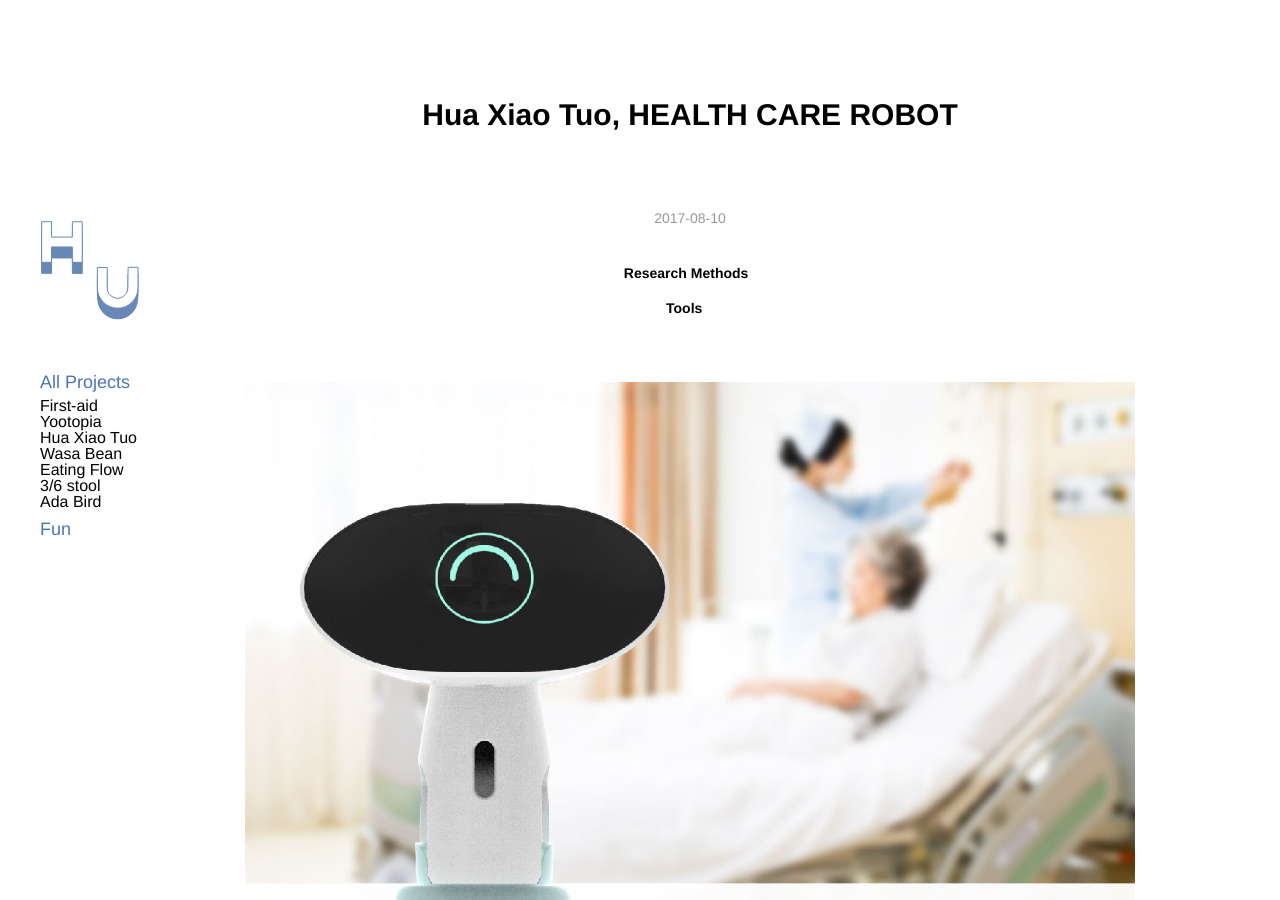
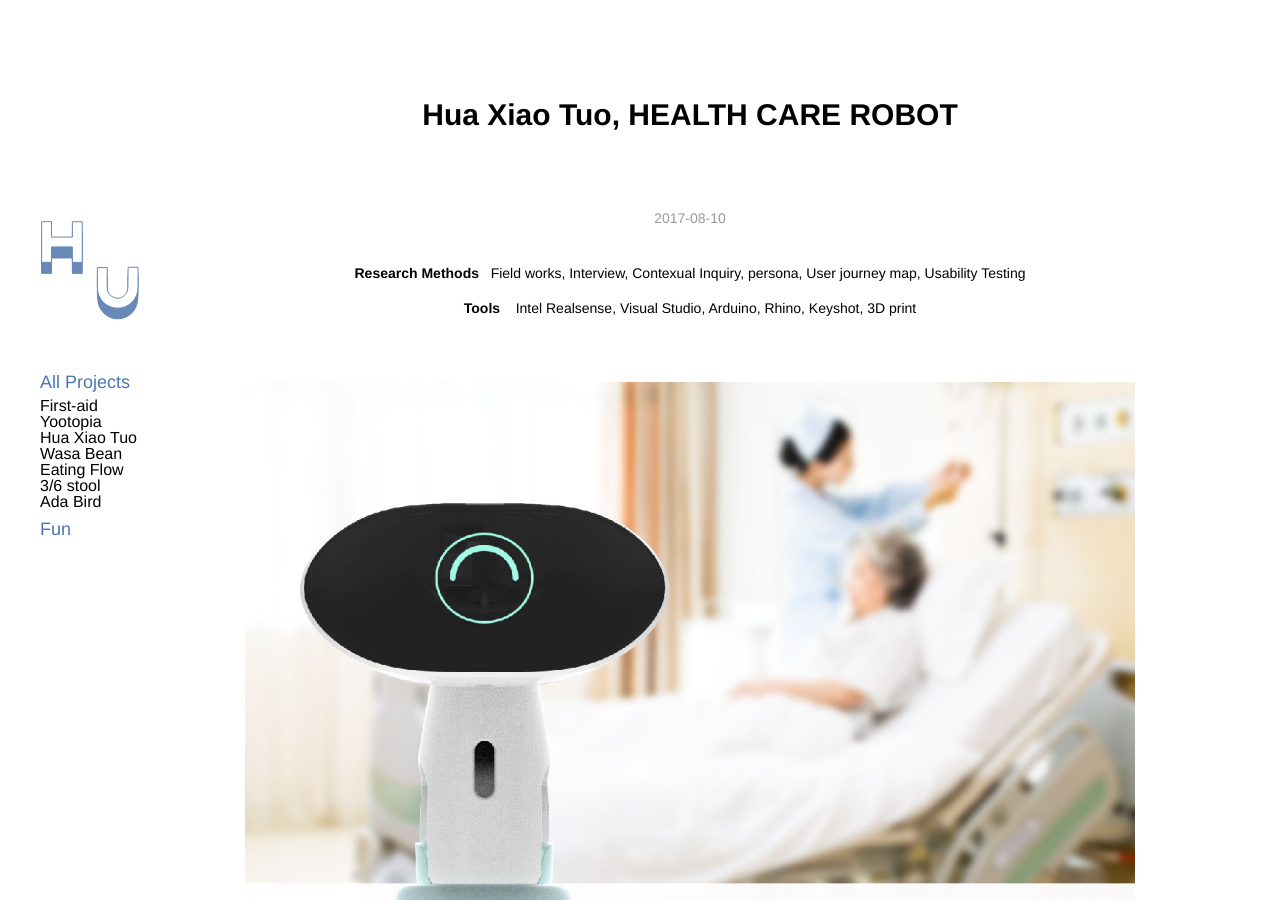
Before and after one commit to HuYuanyuan96/yuanyuan1996.github.io, a Jekyll site: the page built from _posts/2017-8-10-Hua-Xiao-Tuo-Robot.md, in a window 1280 px wide and 900 px high. Built offline with Jekyll 4.4.1, drawn with Linux system fonts in a browser that asks for light colours.

Commit message:
Update 2017-8-10-Hua-Xiao-Tuo-Robot.md

```diff
--- a/_posts/2017-8-10-Hua-Xiao-Tuo-Robot.md
+++ b/_posts/2017-8-10-Hua-Xiao-Tuo-Robot.md
@@ -5,6 +5,9 @@ shortTitle: Hua Xiao Tuo
 icon: <img src="/images/Project-icon-png/1_favicon.ico" alt="" width="100"/>
 category: blog
 description: Elderly care has become a thorny issue, especially in the ward, professional care workers are in severe shortage. In this situation, the healthcare robot came into being. A healthcare robot can be accompanied by an elderly person who is disable to take care of themselves and make the life in the ward no longer depressing.
+methods: Field works, Interview, Contexual Inquiry, persona, User journey map, Usability Testing
+tools: Intel Realsense, Visual Studio, Arduino, Rhino, Keyshot, 3D print
+
 ---
 ![Git Bash](/HXT-img/HXT-img-01.jpg)
 Elderly care has become a thorny issue, especially in the ward, professional care workers are in severe shortage. In this situation, the healthcare robot came into being.
```
